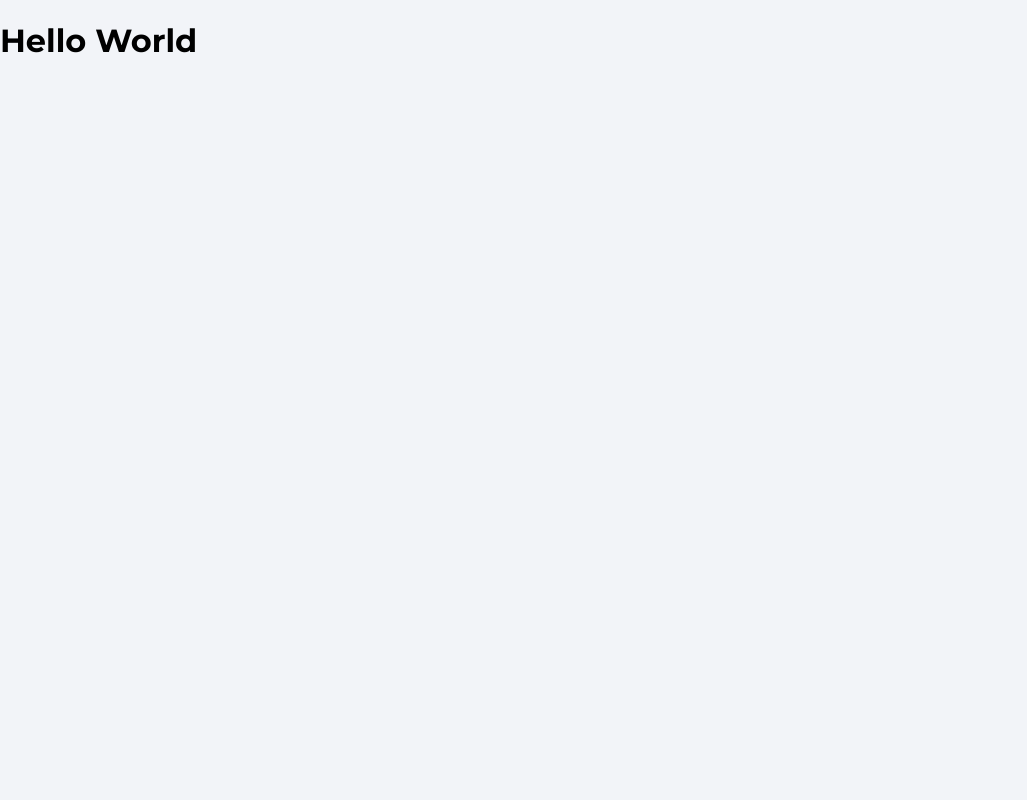
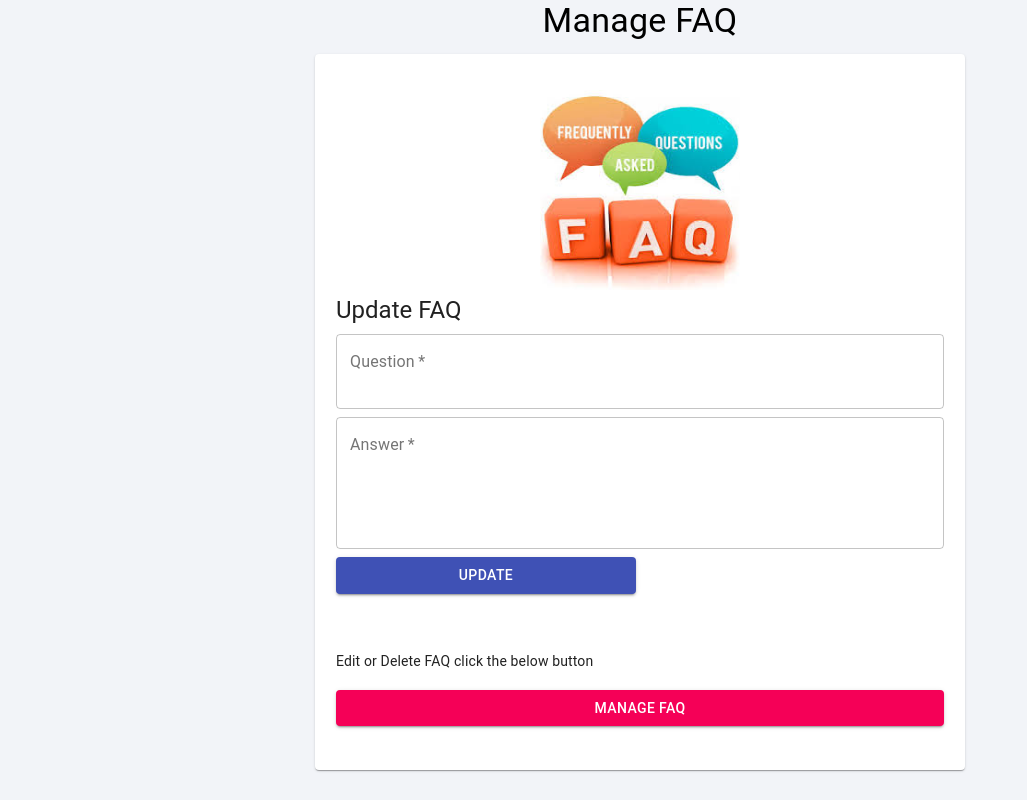
Before and after one commit to Shan-Joel/Dream-Residencies, a React (Create React App) app: page / in a window 1280 px wide. Shown: the whole page, without its empty margins (0-1027 px from the left). Built offline with nearby package versions, Linux system fonts and the light colour scheme.

Commit message:
Created add FAQ page and contact page

```diff
--- a/package.json
+++ b/package.json
@@ -3,6 +3,7 @@
   "version": "0.1.0",
   "private": true,
   "dependencies": {
+    "@material-ui/core": "^4.12.3",
     "@testing-library/jest-dom": "^5.16.2",
     "@testing-library/react": "^12.1.4",
     "@testing-library/user-event": "^13.5.0",
--- a/src/App.js
+++ /dev/null
@@ -1,9 +0,0 @@
-function App() {
-  return (
-    <div>
-      <h1>Hello World</h1>
-    </div>
-  );
-}
-
-export default App;
--- /dev/null
+++ b/src/Mupdate.js
@@ -0,0 +1,50 @@
+import { Button, Card, CardContent, Grid, TextField, Typography } from '@material-ui/core';
+import React, { Component } from 'react';
+import faq from './assets/jpg/faq.jpg'
+//import './monadi.css';
+
+function App() {
+
+  return (
+    <div>
+      <Typography gutterBottom variant='h4' align='center'>
+        Manage FAQ
+      </Typography>
+
+      <Card style={{maxWidth:650, margin:"0 auto" ,padding:"20px 5px"}}>
+        <CardContent>
+          <center><img src={faq} height={200} width={200} /></center>
+          <Typography gutterBottom variant='h5'>Update FAQ</Typography>
+          <form>
+          <Grid container spacing={1}>
+
+            <Grid xs={12} item>
+              <TextField label="Question" multiline rows={2} placeholder='Enter FAQ Question Here' variant='outlined' fullWidth required />
+            </Grid>
+
+
+            <Grid xs={12} item>
+              <TextField label="Answer" multiline rows={5} placeholder='Enter Answer Here' variant='outlined' fullWidth required />
+            </Grid>
+
+            <Grid container direction="row"  justifyContent="center" alignItems="center" xs={6}  item>
+              <Button type="submit" color="primary" variant='contained' fullWidth>Update</Button>
+            </Grid>
+
+          </Grid>
+          </form>
+
+          <br></br><br></br><br></br>
+          <Typography variant='body2' component="p">Edit or Delete FAQ click the below button</Typography><br></br>
+            <Grid  item>
+              <Button color='secondary' variant='contained' fullWidth>Manage FAQ</Button>
+            </Grid>
+
+        </CardContent>
+      </Card>
+
+    </div>
+  );
+}
+
+export default App;
--- a/src/index.js
+++ b/src/index.js
@@ -1,7 +1,9 @@
 import React from 'react';
 import ReactDOM from 'react-dom';
 import './index.css';
-import App from './App';
+//import App from './Mfaq';
+//import App from './Mcontact';
+import App from './Mupdate';
 import reportWebVitals from './reportWebVitals';
 
 ReactDOM.render(
--- /dev/null
+++ b/src/monadi.css
@@ -0,0 +1,8 @@
+
+
+.button {
+    outline: none;
+    border: none;
+    color: #00b4a2;
+    align-self: center;
+  }
```
Also changed, not shown: src/Mcontact.js (added, +50 -0 lines), src/Mfaq.js (added, +50 -0 lines), src/assets/jpg/faq.jpg (added), 1 other file (tests, documents, lock files or other folders).
